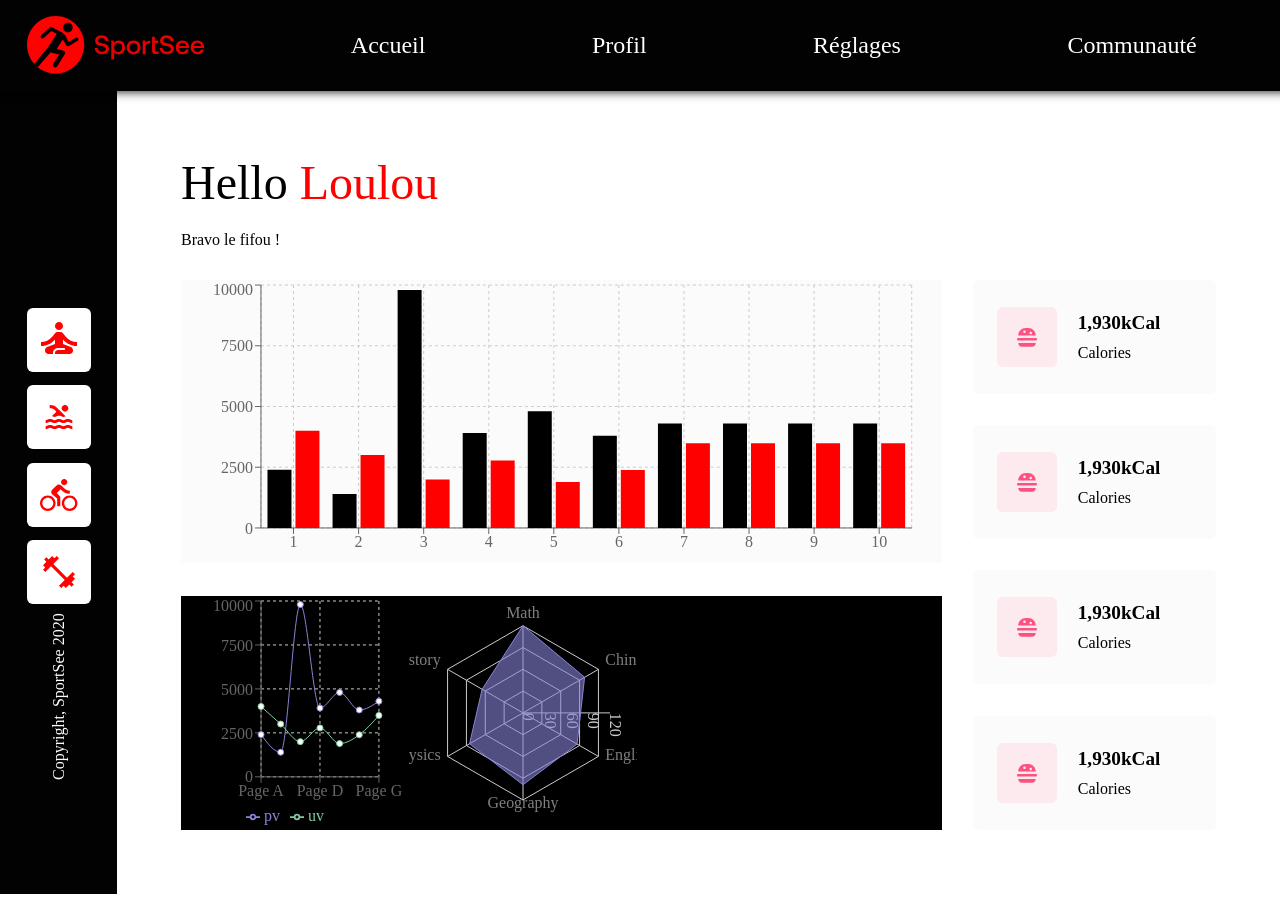
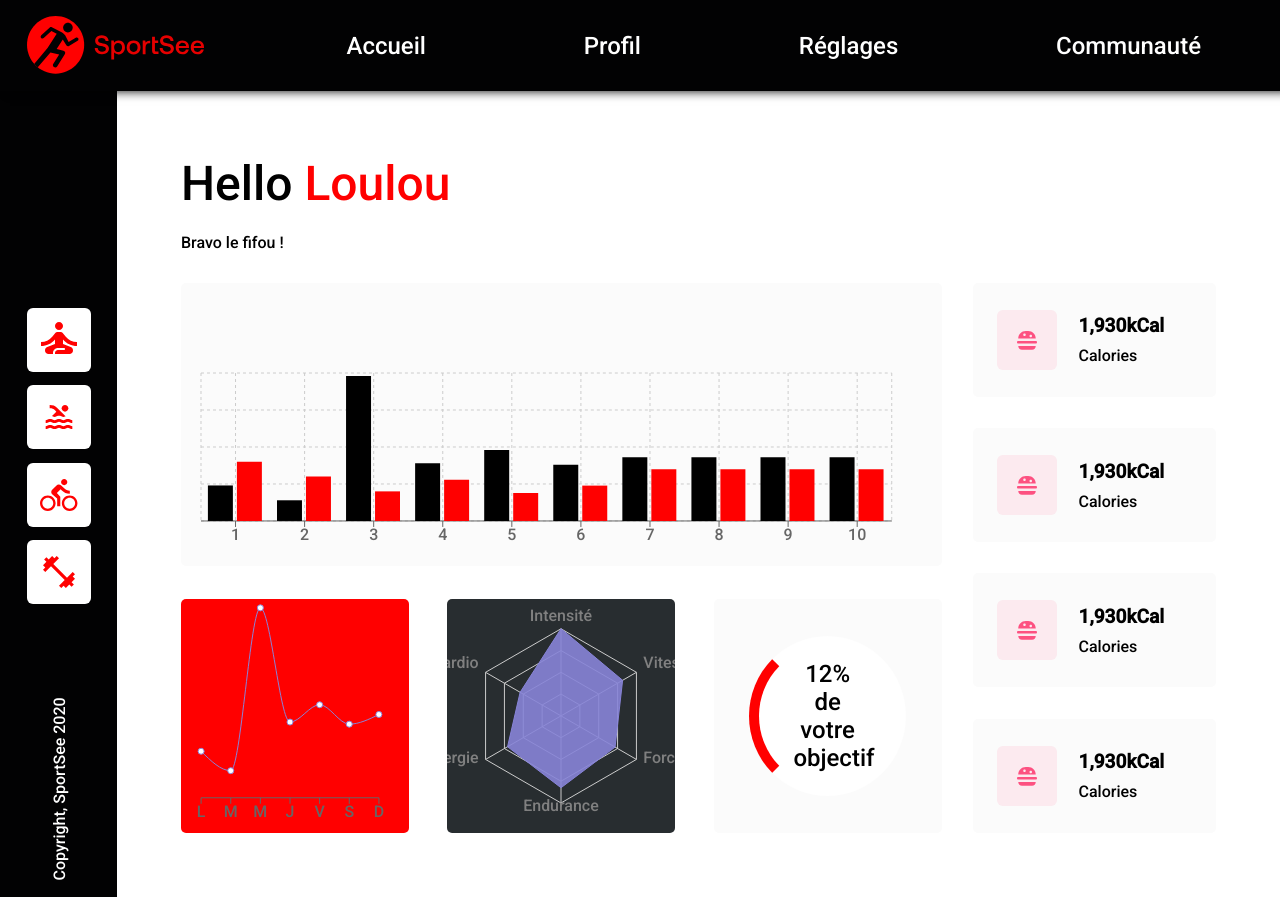
Before and after one commit to YoannLh/YoannLhostis_12_14012022, a React (Create React App) app: page / in a window 1280 px wide. Built offline with nearby package versions, Linux system fonts and the light colour scheme.

Commit message:
Début style composants recharts

```diff
--- a/public/index.html
+++ b/public/index.html
@@ -25,6 +25,9 @@
       Learn how to configure a non-root public URL by running `npm run build`.
     -->
     <title>React App</title>
+    <link rel="preconnect" href="https://fonts.googleapis.com">
+    <link rel="preconnect" href="https://fonts.gstatic.com" crossorigin>
+    <link href="https://fonts.googleapis.com/css2?family=Montserrat:wght@100&family=Roboto:wght@500&display=swap" rel="stylesheet">
     <link rel="stylesheet" href="./style.css">
   </head>
   <body>
--- a/public/style.css
+++ b/public/style.css
@@ -4,6 +4,10 @@ body {
     padding: 0;
 }
 
+* {
+    font-family: "roboto";
+}
+
 p {
     margin: 0;
 }
--- a/src/components/BarCharts.jsx
+++ b/src/components/BarCharts.jsx
@@ -65,30 +65,30 @@ const data = [
 ];
 
 const StyledContainer = styled(ResponsiveContainer)`
+    width: 100% !important;
+    height: 51.5% !important;
     background: #FBFBFB;
+    border-radius: 5px;
 `
 
 function BarCharts() {
 
     return (
-      <StyledContainer width="100%" height="51.5%">
+      <StyledContainer>
         <BarChart
-          width={500}
-          height={300}
           data={data}
           margin={{
-            top: 5,
-            right: 30,
+            top: 90,
+            right: 50,
             left: 20,
-            bottom: 5,
+            bottom: 15,
           }}
         >
           <CartesianGrid strokeDasharray="3 3" />
           <XAxis dataKey="name" />
-          <YAxis />
           <Tooltip />
-          <Bar dataKey="pv" fill="black" />
-          <Bar dataKey="uv" fill="red" />
+          <Bar dataKey="pv" fill="black" width="3px !important" />
+          <Bar dataKey="uv" fill="red" width="3px !important" />
         </BarChart>
       </StyledContainer>
     );
--- a/src/components/Graphs.jsx
+++ b/src/components/Graphs.jsx
@@ -12,7 +12,7 @@ const StyledGraphs = styled.div`
 `
 
 const StyledBarCharts = styled(BarCharts)`
-    background: grey;
+    background: #FBFBFB;
 `
 
 
@@ -20,7 +20,7 @@ function Graphs() {
     return(
         <StyledGraphs>
             <StyledBarCharts />
-            <div style={{"display": "flex", "width": "100%", "height": "42.5%", "background": "black"}}>
+            <div style={{"display": "flex", "width": "100%", "height": "42.5%", "justifyContent": "space-between"}}>
                 <LineCharts />
                 <RadarCharts />
                 <PieCharts />
--- a/src/components/LineCharts.jsx
+++ b/src/components/LineCharts.jsx
@@ -1,60 +1,62 @@
-import React, { PureComponent } from 'react';
-import { LineChart, Line, XAxis, YAxis, CartesianGrid, Tooltip, Legend, ResponsiveContainer } from 'recharts';
+import styled from 'styled-components'
+import { LineChart, Line, XAxis, YAxis, CartesianGrid, Tooltip, Legend, ResponsiveContainer } from 'recharts'
 
 const data = [
     {
-    name: 'Page A',
+        name: 'L',
         uv: 4000,
         pv: 2400,
         amt: 2400,
     },
     {
-    name: 'Page B',
+        name: 'M',
         uv: 3000,
         pv: 1398,
         amt: 2210,
     },
     {
-    name: 'Page C',
+        name: 'M',
         uv: 2000,
         pv: 9800,
         amt: 2290,
     },
     {
-    name: 'Page D',
+        name: 'J',
         uv: 2780,
         pv: 3908,
         amt: 2000,
     },
     {
-    name: 'Page E',
+        name: 'V',
         uv: 1890,
         pv: 4800,
         amt: 2181,
     },
     {
-    name: 'Page F',
+        name: 'S',
         uv: 2390,
         pv: 3800,
         amt: 2500,
     },
     {
-    name: 'Page G',
+        name: 'D',
         uv: 3490,
         pv: 4300,
         amt: 2100,
     },
 ];
 
-export default class LineCharts extends PureComponent {
-  static demoUrl = 'https://codesandbox.io/s/simple-line-chart-kec3v';
+const StyledLineCharts = styled(ResponsiveContainer)`
+    width: 30% !important;
+    height: 100% !important;
+    background: red;
+    border-radius: 5px;
+`
 
-  render() {
+function LineCharts() {
     return (
-      <ResponsiveContainer width="30%" height="100%">
+        <StyledLineCharts>
             <LineChart
-          width={500}
-          height={300}
                 data={data}
                 margin={{
                     top: 5,
@@ -63,15 +65,12 @@ export default class LineCharts extends PureComponent {
                     bottom: 5,
                 }}
             >
-          <CartesianGrid strokeDasharray="3 3" />
                 <XAxis dataKey="name" />
-          <YAxis />
                 <Tooltip />
-          <Legend />
                 <Line type="monotone" dataKey="pv" stroke="#8884d8" activeDot={{ r: 8 }} />
-          <Line type="monotone" dataKey="uv" stroke="#82ca9d" />
             </LineChart>
-      </ResponsiveContainer>
+        </StyledLineCharts>
     );
 }
-}
+
+export default LineCharts
--- a/src/components/PieCharts.jsx
+++ b/src/components/PieCharts.jsx
@@ -1,37 +1,34 @@
-import React, { PureComponent } from 'react';
-import { PieChart, Pie, Sector, Cell, ResponsiveContainer } from 'recharts';
+import styled from 'styled-components'
 
-const data = [
-  { name: 'Group A', value: 400 },
-  { name: 'Group B', value: 300 },
-  { name: 'Group C', value: 300 },
-  { name: 'Group D', value: 200 },
-];
-const COLORS = ['#0088FE', '#00C49F', '#FFBB28', '#FF8042'];
+const StyledPieCharts = styled.div`
+    display: flex;
+    width: 30%;
+    height: 100%;
+    background: #FBFBFB;
+    border-radius: 5px;
+`
 
-export default class PieCharts extends PureComponent {
-  static demoUrl = 'https://codesandbox.io/s/pie-chart-with-padding-angle-7ux0o';
+const StyledPie = styled.div`
+    display: flex;
+    width: 60%;
+    height: 60%;
+    border-radius: 50%;
+    background: white;
+    margin: auto;
+    border: 10px solid red;
+    border-bottom-color: transparent;
+    border-top-color: transparent;
+    border-right-color: transparent;
+`
 
-  render() {
+function PieCharts() {
     return (
-      <div width="30%" height="50px">
-        <PieChart width={100} height={100} onMouseEnter={this.onPieEnter}>
-        <Pie
-          data={data}
-          cx={120}
-          cy={200}
-          innerRadius={60}
-          outerRadius={80}
-          fill="#8884d8"
-          paddingAngle={5}
-          dataKey="value"
-        >
-          {data.map((entry, index) => (
-            <Cell key={`cell-${index}`} fill={COLORS[index % COLORS.length]} />
-          ))}
-        </Pie>
-      </PieChart>
-      </div>
+        <StyledPieCharts>
+            <StyledPie>
+                <p style={{"width": "50%","margin": "auto", "font-size": "1.5em", "text-align": "center"}}>12% de votre objectif</p>
+            </StyledPie>
+        </StyledPieCharts>
     );
-  }
 }
+
+export default PieCharts
--- a/src/components/RadarCharts.jsx
+++ b/src/components/RadarCharts.jsx
@@ -1,58 +1,63 @@
-import React, { PureComponent } from 'react';
-import { Radar, RadarChart, PolarGrid, PolarAngleAxis, PolarRadiusAxis, ResponsiveContainer } from 'recharts';
+import styled from 'styled-components'
+import { Radar, RadarChart, PolarGrid, PolarAngleAxis, PolarRadiusAxis, ResponsiveContainer } from 'recharts'
 
 const data = [
     {
-    subject: 'Math',
+        subject: 'Intensité',
         A: 120,
         B: 110,
         fullMark: 150,
     },
     {
-    subject: 'Chinese',
+        subject: 'Vitesse',
         A: 98,
         B: 130,
         fullMark: 150,
     },
     {
-    subject: 'English',
+        subject: 'Force',
         A: 86,
         B: 130,
         fullMark: 150,
     },
     {
-    subject: 'Geography',
+        subject: 'Endurance',
         A: 99,
         B: 100,
         fullMark: 150,
     },
     {
-    subject: 'Physics',
+        subject: 'Energie',
         A: 85,
         B: 90,
         fullMark: 150,
     },
     {
-    subject: 'History',
+        subject: 'Cardio',
         A: 65,
         B: 85,
         fullMark: 150,
     },
 ];
 
-export default class RadarCharts extends PureComponent {
-  static demoUrl = 'https://codesandbox.io/s/simple-radar-chart-rjoc6';
+const StyledRadarCharts = styled(ResponsiveContainer)`
+    width: 30% !important;
+    height: 100% !important;
+    background: #282D30;
+    border-radius: 5px;
+    color: white;
+`
 
-  render() {
+function RadarCharts() {
     return (
-      <ResponsiveContainer width="30%" height="100%">
+        <StyledRadarCharts>
             <RadarChart cx="50%" cy="50%" outerRadius="80%" data={data}>
                 <PolarGrid />
                 <PolarAngleAxis dataKey="subject" />
-          <PolarRadiusAxis />
-          <Radar name="Mike" dataKey="A" stroke="#8884d8" fill="#8884d8" fillOpacity={0.6} />
+                <Radar name="Mike" dataKey="A" stroke="#8884d8" fill="#8884d8" fillOpacity={0.9} />
             </RadarChart>
-      </ResponsiveContainer>
-    );
+        </StyledRadarCharts>
+    )
 }
-}
+
+export default RadarCharts
--- a/src/components/SideBar.jsx
+++ b/src/components/SideBar.jsx
@@ -27,7 +27,7 @@ const StyledImg = styled.img`
 
 const StyledCopyright = styled.p`
     position: relative;
-    top: -150px;
+    top: -50px;
     width: 200px;
     transform: rotate(270deg);
     color: white;
```
Lines whose indentation alone changed are shown as unchanged.
